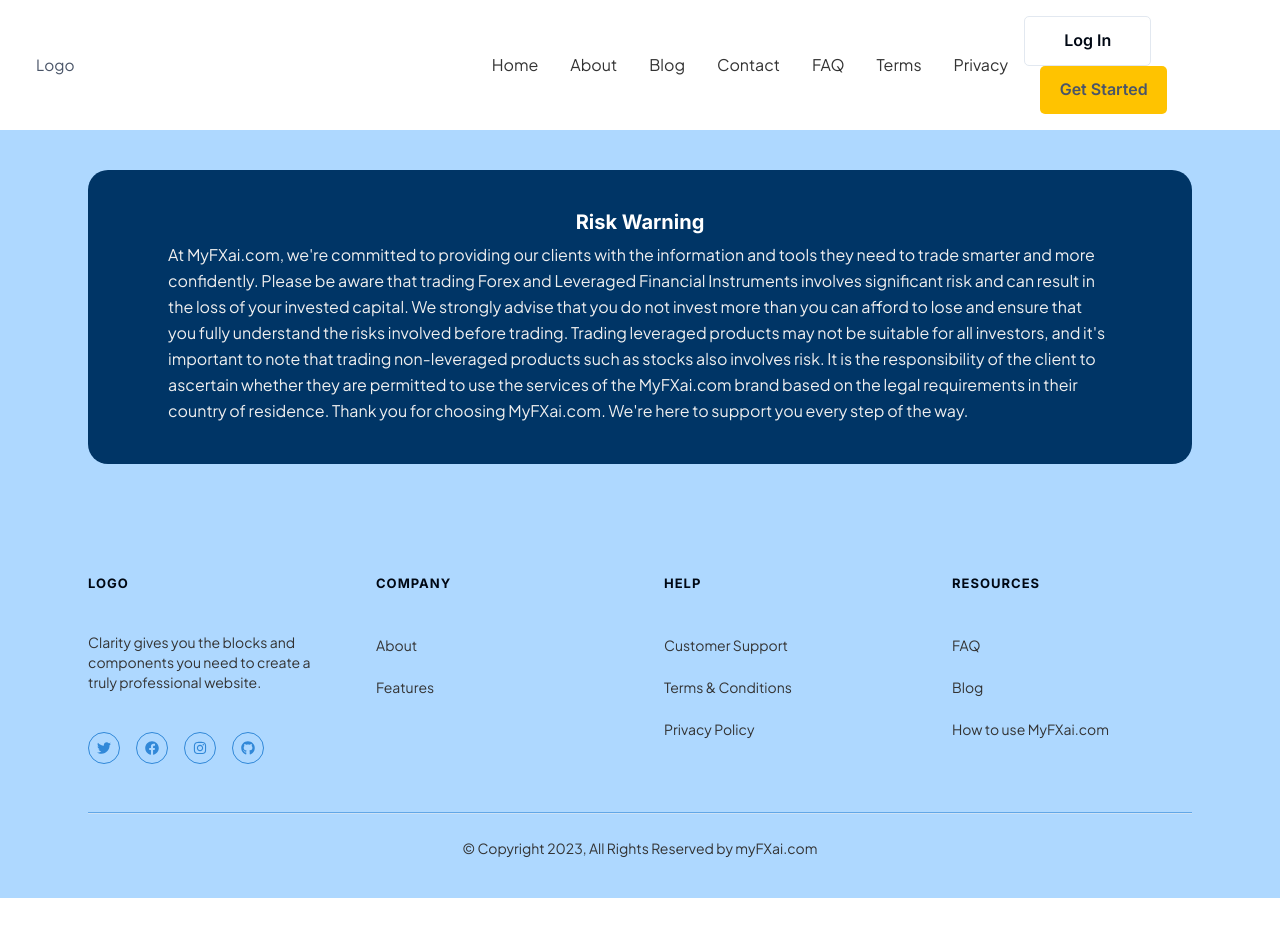
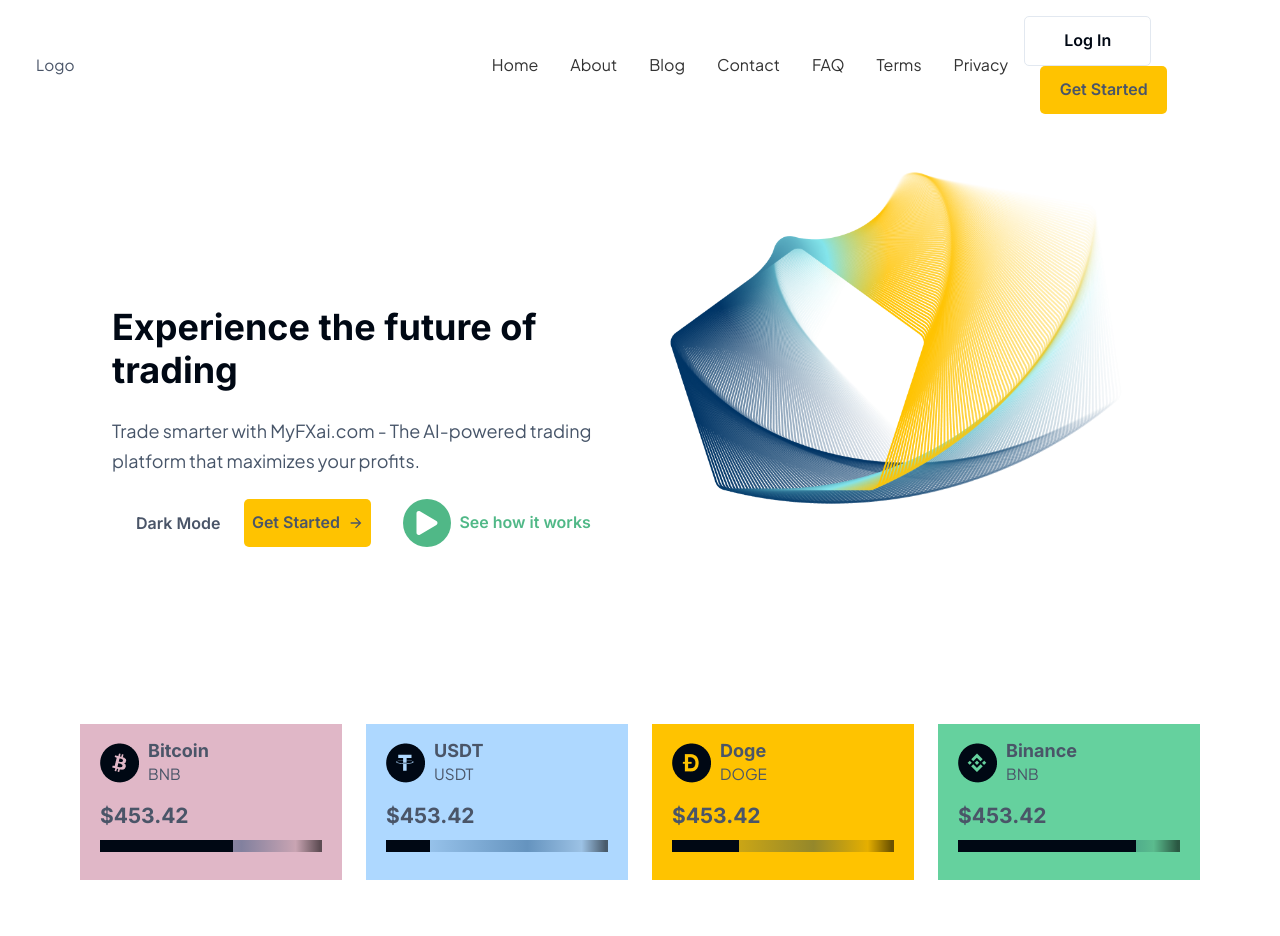
Before and after one commit to AyoMoses1/myfxai, a React (Create React App) app: page /terms in a window 1280 px wide. Shown: the top 936 px of the page. Before the commit the page ends 898 px from the top, so only its background shows below. Built offline with nearby package versions, Linux system fonts and the light colour scheme.

Commit message:
Resolve all eslint errors

```diff
--- a/src/App.tsx
+++ b/src/App.tsx
@@ -3,14 +3,18 @@
 import theme from './theme';
 import { Routes, Route, Navigate, useLocation } from 'react-router-dom';
 import Home from './pages/main';
+import Terms from './pages/terms'
 import Layout from './common/Layout';
+import paths from 'common/paths';
 
 function App() {
   return (
     <ChakraProvider theme={theme}>
       <Layout>
         <Routes>
-          <Route index element={<Home />} />
+          <Route path={paths.home} element={<Home />}>
+            <Route index path={paths.terms} element={<Terms />} />
+          </Route>
         </Routes>
       </Layout>
     </ChakraProvider>
--- a/src/common/Footer.tsx
+++ b/src/common/Footer.tsx
@@ -20,7 +20,6 @@
   const { colorMode } = useColorMode();
   const bgColor = colorMode === 'dark' ? 'primary.light' : 'lighterBlue';
   const linkColor = colorMode === 'dark' ? 'textWhite' : 'primary.light';
-  const textColor = colorMode === 'dark' ? 'textWhite' : 'primary.light';
 
   return (
     <Box bg={bgColor} color="white" py={10}>
--- a/src/common/paths.ts
+++ b/src/common/paths.ts
@@ -9,7 +9,7 @@
   home: '/',
   about: '/about',
   login: '/login',
-  customers: '/customers',
+  terms: '/terms',
   agents: '/agents',
   bdaOrders: '/bdaOrders',
   profile: '/profile',
--- /dev/null
+++ b/src/pages/terms/index.tsx
@@ -0,0 +1,9 @@
+import React from 'react'
+
+function index() {
+  return (
+    <div>Terms and Conditions</div>
+  )
+}
+
+export default index
```
Also changed, not shown: src/common/NavBar.tsx (+3 -4 lines).
